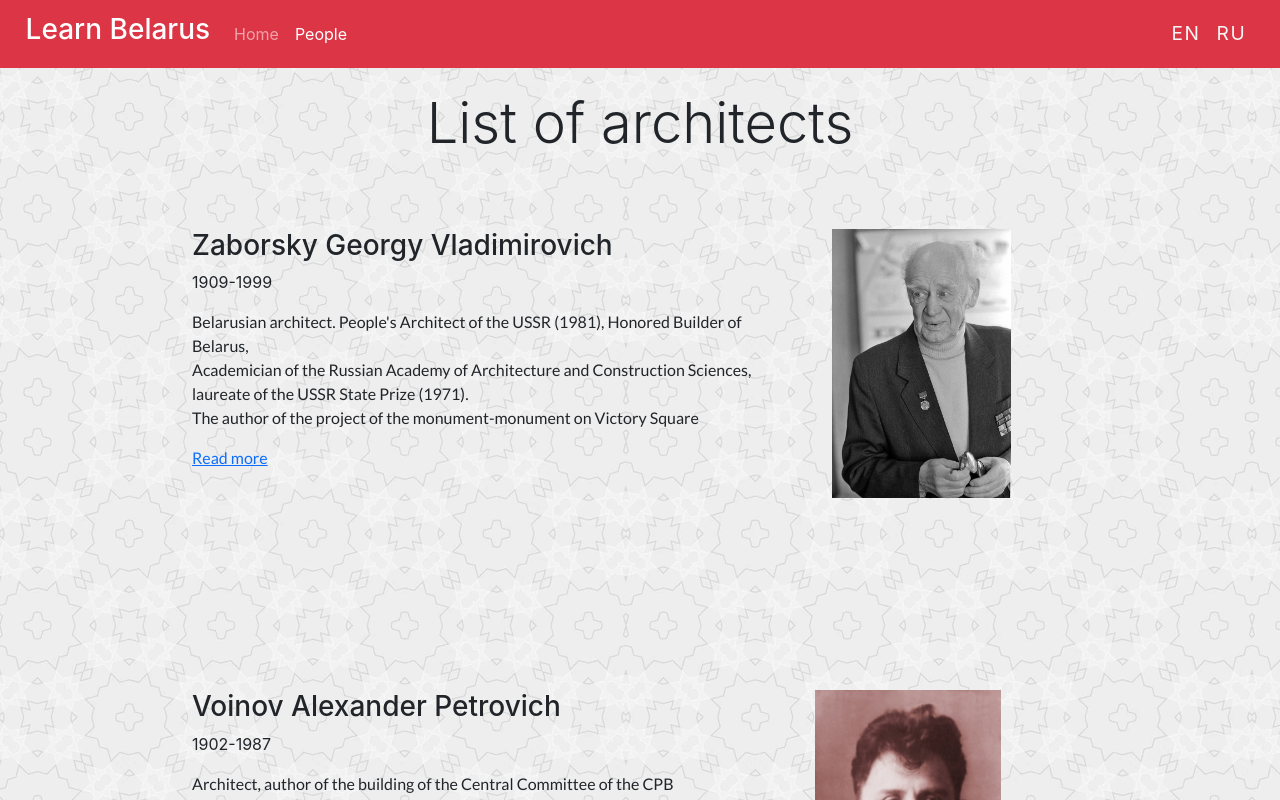
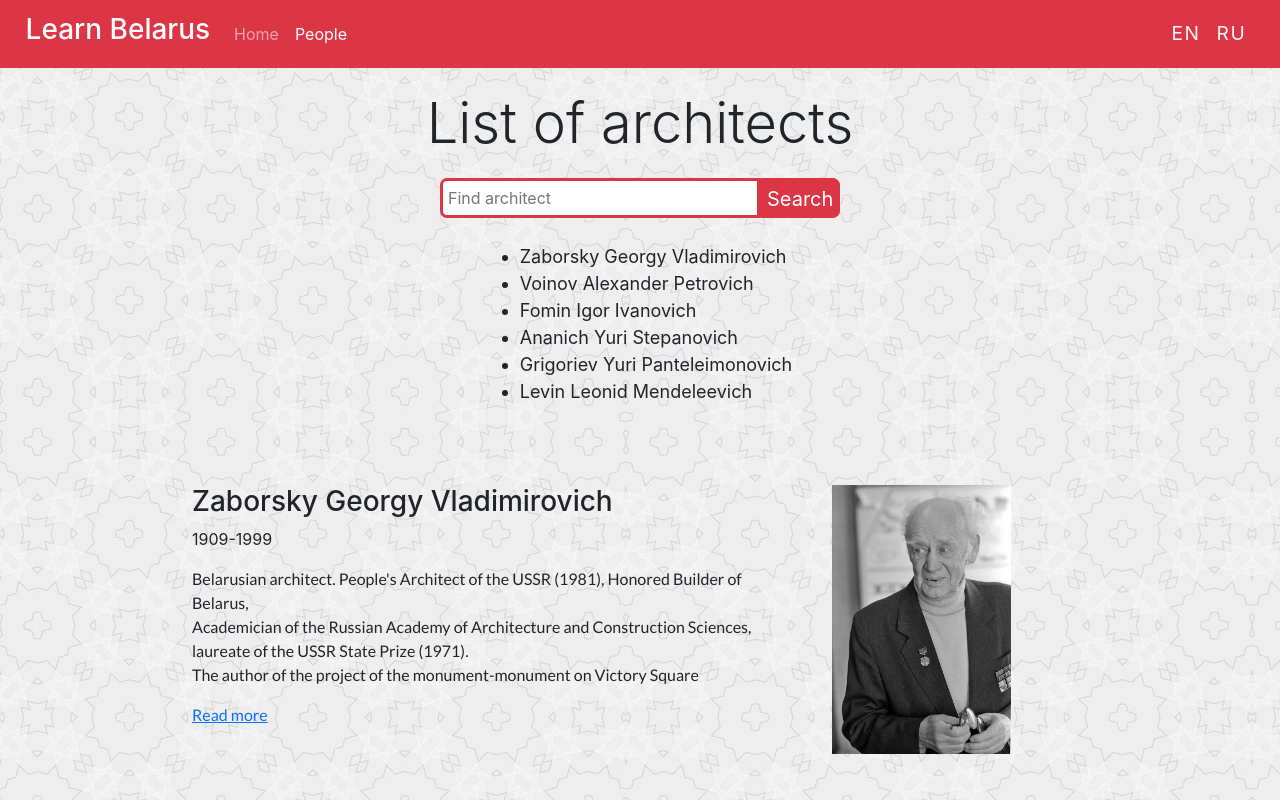
Before and after one commit to Silvernika/react-app, a React (Create React App) app: page /People in a window 1280 px wide. Shown: the top 800 px of the page. Built offline with nearby package versions, Linux system fonts and the light colour scheme.

Commit message:
Added search widget

```diff
--- a/package.json
+++ b/package.json
@@ -8,6 +8,7 @@
     "@testing-library/user-event": "^13.5.0",
     "bootstrap": "^5.2.2",
     "file-loader": "6.2.0",
+    "fuse.js": "^6.6.2",
     "i18n": "^0.15.1",
     "i18next": "^22.1.5",
     "i18next-browser-languagedetector": "^7.0.1",
@@ -17,7 +18,7 @@
     "react": "^18.2.0",
     "react-dom": "^18.2.0",
     "react-i18next": "^12.1.1",
-    "react-router-dom": "^6.4.3",
+    "react-router-dom": "^6.4.5",
     "react-scripts": "5.0.1",
     "react-simple-image-viewer": "^1.2.2",
     "react-yandex-maps": "^4.6.0",
--- /dev/null
+++ b/src/Search.js
@@ -0,0 +1,46 @@
+import './Search.scss';
+import { useNavigate } from 'react-router-dom';
+import { useTranslation } from 'react-i18next';
+
+
+const Search = ({ searchQuery, setSearchQuery }) => {
+  const {t} = useTranslation();
+  const navigate = useNavigate();
+    const onSubmit = (e) => {
+      // use only first word of search query
+        const query = searchQuery.split(' ')[0];
+        //english version
+        if (query.toLowerCase() === 'levin' || query.toLowerCase() === 'левин') {
+          navigate('/Levin');
+        } else if (query.toLowerCase() === 'заборский' || query.toLowerCase() === 'zaborsky') {
+          navigate('/Zaborsky');
+        } else if (query.toLowerCase() === 'воинов' || query.toLowerCase() === 'voinov') {
+          navigate('/Voinov');
+        } else if (query.toLowerCase() === 'фомин' || query.toLowerCase() === 'fomin') {
+          navigate('/Phomin');
+        } else if (query.toLowerCase() === 'ананич' || query.toLowerCase() === 'ananich') {
+          navigate('/Ananich');
+        } else if (query.toLowerCase() === 'григорьев' || query.toLowerCase() === 'grigorev') {
+          navigate('/Grigorev');
+        } else {
+        navigate(`../${query}`);
+        }
+        e.preventDefault();
+    };
+  return (
+  <form action="/" method="get" className='Search' autoComplete="off" onSubmit={onSubmit}>
+        <input
+            value={searchQuery}
+            onInput={(e) => setSearchQuery(e.target.value)}
+            type="text"
+            id="header-search"
+            placeholder={t('search.placeholder')}
+            name="s"
+            className='SearchInput'
+        />
+        <button type="submit" className='SearchButton'>{t("search.button")}</button>
+    </form>
+  );
+};
+
+export default Search;
--- /dev/null
+++ b/src/Search.scss
@@ -0,0 +1,24 @@
+.Search {
+  padding-top: 1%;
+    width: 400px;
+    margin: 0 auto;
+    position: relative;
+    display: flex;
+  }
+  .SearchButton {
+    width: 20%;
+    border: 1px solid RGB(220, 53, 69);
+    border-radius: 0 7px 7px 0;
+    background: RGB(220, 53, 69);
+    padding-top: 4px;
+    text-align: center;
+    color: #fff;
+    font-size: 20px;
+  }
+  .SearchInput {
+    width: 85%;
+    border: 3px solid RGB(220, 53, 69);
+    border-radius: 7px 0 0 7px;
+    padding: 5px;
+    outline: none;
+  }
--- a/src/i18n.js
+++ b/src/i18n.js
@@ -94,7 +94,8 @@ i18n
                 name: "Voinov Alexander Petrovich",
                 description_1: "Architect, author of the building of the Central Committee of the CPB",
                 description_2: "(Administration of the President of the Republic of Belarus).",
-                description_3: "Corresponding Member of the National Academy of Sciences of Belarus. Professor. Honored Artist of the BSSR, Honored Builder of the BSSR.",
+                description_3: "Corresponding Member of the National Academy of Sciences of Belarus. Professor. Honored Artist of the BSSR,",
+                description_4: "Honored Builder of the BSSR.",
                 timeline_1: "Born in Kolpino (Saint Petersburg province)",
                 timeline_2: "Graduated from the Moscow Higher Art and Technical Institute",
                 timeline_3: "Worked in Minsk: architect of the Belzhilsoyuz, head of the sector in the Belarusian branches of Giprogor RSFSR, director of the Belgosproject, head of the architectural workshop",
@@ -139,6 +140,10 @@ i18n
                 timeline_9: "Died. He was buried in the Eastern Cemetery",
                 works: "The most significant works",
                 map: "Works of G.V. Zaborsky on the map",
+            },
+            search: {
+                placeholder: "Find architect",
+                button: "Search",
             }
         }
       },
@@ -224,7 +229,8 @@ i18n
                 name: "Воинов Александр Петрович",
                 description_1: "Архитектор, автор здания ЦК КПБ ",
                 description_2: "(Администрации Президента Республики Беларусь).",
-                description_3: "Член-корреспондент НАН Беларуси. Профессор. Заслуженный деятель искусств БССР, заслуженный строитель БССР.",
+                description_3: "Член-корреспондент НАН Беларуси. Профессор. Заслуженный деятель искусств БССР,",
+                description_4: " заслуженный строитель БССР.",
                 timeline_1: "Родился в Колпино (Санкт-Петербургская губерния)",
                 timeline_2: "Окончил Московский высший художественно-технический институт",
                 timeline_3: "Работал в Минске: архитектор Белжилсоюза, заведующий сектора в белорусских филиалах Гипрогора РСФСР, директор Белгоспроекта, руководитель архитектурной мастерской",
@@ -269,7 +275,11 @@ i18n
                 timeline_9: "Умер. Похоронен на Восточном кладбище",
                 works: "Наиболее значимые работы",
                 map: "Работы Заборского Г.В. на карте",
-            }
+            },
+            search: {
+                placeholder: "Найти архитектора",
+                button: "Поиск",
+            },
         }
     }
     }
--- a/src/pages/People.js
+++ b/src/pages/People.js
@@ -1,19 +1,114 @@
-import React, {Fragment} from 'react';
-import "./People.scss"
+import React, { Fragment } from "react";
+import "./People.scss";
+import { useTranslation } from "react-i18next";
 import Zaborsky from "../images/Zaborsky.jpeg"
 import Voinov from "../images/Voinov.jpg"
 import Phomin from "../images/Phomin.png"
 import Ananich from "../images/Ananich.jpg"
 import Grigorev from "../images/Grigorev.jpg"
 import Levin from "../images/levin.jpg"
-import {useTranslation} from "react-i18next";
+import Search from "../Search"
+import { useState } from 'react';
+
+// import people from "./people.json";
+// import SearchBar from "../Search";
+// import Fuse from "fuse.js";
+// import { useState } from "react";
+
+// const Panel = ({ name, date, description1, description2, description3, description4, link, picture }) => {
+//   const { t } = useTranslation();
+//   return (
+//     <div className="Person">
+//       <div className="Name">
+//         <p className="Title">{t(name)}</p>
+//         <p>{date}</p>
+//         <div className="information">
+//           <p>{t(description1)}<br/>
+//           {t(description2)}<br/>
+//           {t(description3)}<br/>
+//           {t(description4)}<br/>
+//           </p>
+//           <a href={link} class="link-primary">
+//             {t("people.read_more")}
+//           </a>
+//         </div>
+//       </div>
+//       <div className="picture">
+//         <img src={picture} className="photo" alt="ph" />
+//       </div>
+//     </div>
+//   );
+// };
+const filterPosts = (names, query) => {
+  if (!query) {
+      return names;
+  }
+
+  return names.filter((name) => {
+    // return only first word of name
+    const postName = name.name.toLowerCase().split(' ')[0];
+    const postQuery = query.toLowerCase().split(' ')[0];
+    return postName.includes(postQuery);
+      // const postName = name.name.toLowerCase().i
+      // return postName.includes(query);
+  });
+};
+
+
 
 function People() {
-  const {t} = useTranslation();
+  const { t } = useTranslation();
+  const names = [
+    { id: '1', name: t('zaborsky.name') },
+    { id: '2', name: t('voinov.name') },
+    { id: '3', name: t('phomin.name') },
+    { id: '4', name: t('ananich.name') },
+    { id: '5', name: t('grigorev.name') },
+    { id: '6', name: t('levin.name') },
+  ];
+  const { search } = window.location;
+  const query = new URLSearchParams(search).get('s');
+  const [searchQuery, setSearchQuery] = useState(query || '');
+  const filteredPosts = filterPosts(names, searchQuery);
+  // const [data, setData] = useState(people);
+
+  // const searchData = (pattern) => {
+  //   if (!pattern) {
+  //     setData(people);
+  //     return;
+  //   }
+  //   const fuse = new Fuse(data, {
+  //     keys: ["name", "date"],
+  //   });
+
+  //   const result = fuse.search(pattern);
+  //   const matches = [];
+  //   if (!result.length) {
+  //     setData([]);
+  //   } else {
+  //     result.forEach(({item}) => {
+  //       matches.push(item);
+  //     });
+  //     setData(matches);
+  //   }
+  // };
   return (
          <Fragment>
          <div className='People_page'>
-            <h1 class="display-4 text-center">{t("people.title")}</h1>
+         <h1 class="display-4 text-center ">{t("people.title")}</h1>
+         <div>
+         <Search
+            searchQuery={searchQuery}
+            setSearchQuery={setSearchQuery}
+         />
+         <div className="container">
+         <ul className="List">
+         {filteredPosts.map(name => (
+                    <li key={name.id}>{name.name}</li>
+                ))}
+            </ul>
+            </div>
+          </div>
           <div className='Person'>
              <div className='Name'>
                <h3>{t("zaborsky.name")}</h3>
@@ -112,7 +207,15 @@ function People() {
           </div>
         </div>
      </Fragment>
-
+        /* <SearchBar
+        placeholder="Search"
+        onChange={(e) => searchData(e.target.value)}
+       />
+        <div className="Container">
+          {people.map((item) => (
+            <Panel {...item} key={item.name} />
+          ))}
+        </div> */
   )
 }
 
--- a/src/pages/People.scss
+++ b/src/pages/People.scss
@@ -3,6 +3,24 @@
 .People_page{
     padding-top:7%;
     background-image: url("../images/white-back.webp");
+  }
+
+
+  .container {
+    display: flex;
+    justify-content: center;
+    align-items: center;
+    padding-top: 2%;
+    font-size: large;
+  }
+
+
+  .Container {
+    width: 80%;
+    margin: 0 auto;
+    margin-top: 45px;
+    display: flex;
+    flex-wrap: wrap;
   }
 
   .Person{
--- a/src/pages/Voinov.js
+++ b/src/pages/Voinov.js
@@ -41,7 +41,8 @@ function Voinov() {
                         <div className='main_text'>
                         <p>{t("voinov.description_1")}<br/>
                         {t("voinov.description_2")}<br/>
-                        {t("voinov.description_3")}</p>
+                        {t("voinov.description_3")}<br/>
+                        {t("voinov.description_4")}</p>
                         </div>
                     </div>
                     <div className='person_picture'>
--- /dev/null
+++ b/src/pages/people.json
@@ -0,0 +1,62 @@
+[
+    {
+    "name": "Zaborsky Georgy Vladimirovich",
+    "date": "1909-1999",
+    "description1": "zaborsky.description_1",
+    "description2": "zaborsky.description_2",
+    "description3": "zaborsky.description_3",
+    "link": "/Zaborsky",
+    "picture": "https://avatars.mds.yandex.net/get-images-cbir/1678431/6R-EdQ8hnLdiOLwILEdqjQ8507/ocr"
+    },
+    {
+    "name": "voinov.name",
+    "date": "1902-1987",
+    "description1": "voinov.description_1",
+    "description2": "voinov.description_2",
+    "description3": "voinov.description_3",
+    "description4": "voinov.description_4",
+    "link": "/Voinov",
+    "picture": "https://csl.bas-net.by/resursy/person/img/faces/voinov-aleksandr-petrovich-full.jpg"
+    },
+    {
+    "name": "phomin.name",
+    "date": "1904-1989",
+    "description1": "phomin.description_1",
+    "description2": "phomin.description_2",
+    "description3": "phomin.description_3",
+    "description4": "phomin.description_4",
+    "link": "/Phomin",
+    "picture": "https://upload.wikimedia.org/wikipedia/ru/b/b6/%D0%98%D0%B3%D0%BE%D1%80%D1%8C_%D0%A4%D0%BE%D0%BC%D0%B8%D0%BD.png"
+    },
+    {
+    "name": "ananich.name",
+    "date": "1955-2015",
+    "description1": "ananich.description_1",
+    "description2": "ananich.description_2",
+    "description3": "ananich.description_3",
+    "description4": "ananich.description_4",
+    "link": "/Ananich",
+    "picture": "https://upload.wikimedia.org/wikipedia/commons/thumb/d/d2/Yury_Ananich.jpg/717px-Yury_Ananich.jpg"
+    },
+    {
+    "name": "grigorev.name",
+    "date": "1932-2019",
+    "description1": "grigorev.description_1",
+    "description2": "grigorev.description_2",
+    "description3": "grigorev.description_3",
+    "description4": "grigorev.description_4",
+    "link": "/Grigorev",
+    "picture": "https://i.livelib.ru/auface/1190498/o/1208/Yurij_Grigorev.jpg"
+    },
+    {
+    "name": "levin.name",
+    "date": "1936-2014",
+    "description1": "levin.description_1",
+    "description2": "levin.description_2",
+    "description3": "levin.description_3",
+    "description4": "levin.description_4",
+
+    "link": "/Levin",
+    "picture": "https://yandex-images.clstorage.net/XucF56131/915f7dEn2V/rGqniWCV_fCXpt0cWAeh2QYkyUVVykgsmS76orqkwGwzgxwyisM7r0cu8E1mft7o_IYOLdRwdB4zszv0pQpdp4tg5dR-wtvBopaYXkJFqslaAvdqcO1vTaUCycSTuNUvPosFe53FSZMFJPc6ERiitrL0VFLEQ1UrF7w-3IQMeZKIdsX_GqDo8qiE4wM0J4rrfSTGYGDgWWSvKPrbiIDkBjCrDDu3x3-kdCLPBC4dhKyw33BG6ldTIyGHJfqFFXm7n2rf7Bu3yOixo8EIOCGs7lIy_W504ntNlB7n-ZKE-CwSpRkjrNVZimsJ8SoWMriTtNF3TsZaZyoejDXanj1DuaRI8OoDmcbHgL3sHBgIkv9COt9cR_t8Y6Ec5dmRtMYGD4wWGKLWdLpgNfgLOimAtZHHf1fkXncxI5YTzZ4qQJK0Vc_tOIfD5qCt-hgYP43-YzreWF33XWi9IMP_r4bbMB22Kxyr216adj3YOzsKhLuA-V5l42ZdMSWdFcanCkyDlm7_9CKexOuNhuM2NR6N_mo7wl1Xx2NpngHg_pimwwkiigk7gelyr2IV1RMAB4qFoetbW8t-aj43miv6lAhhlphM99YBldP8kI7eFSI-sMZlGP1ncMZeY7kZw-iKiN8GG5sRGI7GYaJhN8wlJyqarqrqUlPKSGMlAJIF2rUdRpCySvflFZDl2qK04SsmJ4Deeh7sbn3Ke3utA9zMnrDjESmCDCCg0VSNUwDpGzQtg7Gsx1dk9VtVLSa3BsKiMVmrpHHV0AmW2v-LsckOPjut2mEPxERA4WRjhAzb4o6K1goNnjsBt8RDmmYX6y8iJauQgPFsYMNxXTEXuDHLnSprjb171skWo_nVlJ3EBCMDke5KOt1hYOp9bJsp9OalkcQ1O40aA5rqZqNRMM8AIjiipJP_V3vFQUolKYIZ47oiTJGJfefeArfu66aQ5y4iPpPpQSrCUmvfW0CfHuz1lJM"
+    }
+]
```
Also changed, not shown: public/manifest.json, 1 other file (tests, documents, lock files or other folders). Lines whose indentation alone changed are shown as unchanged.
